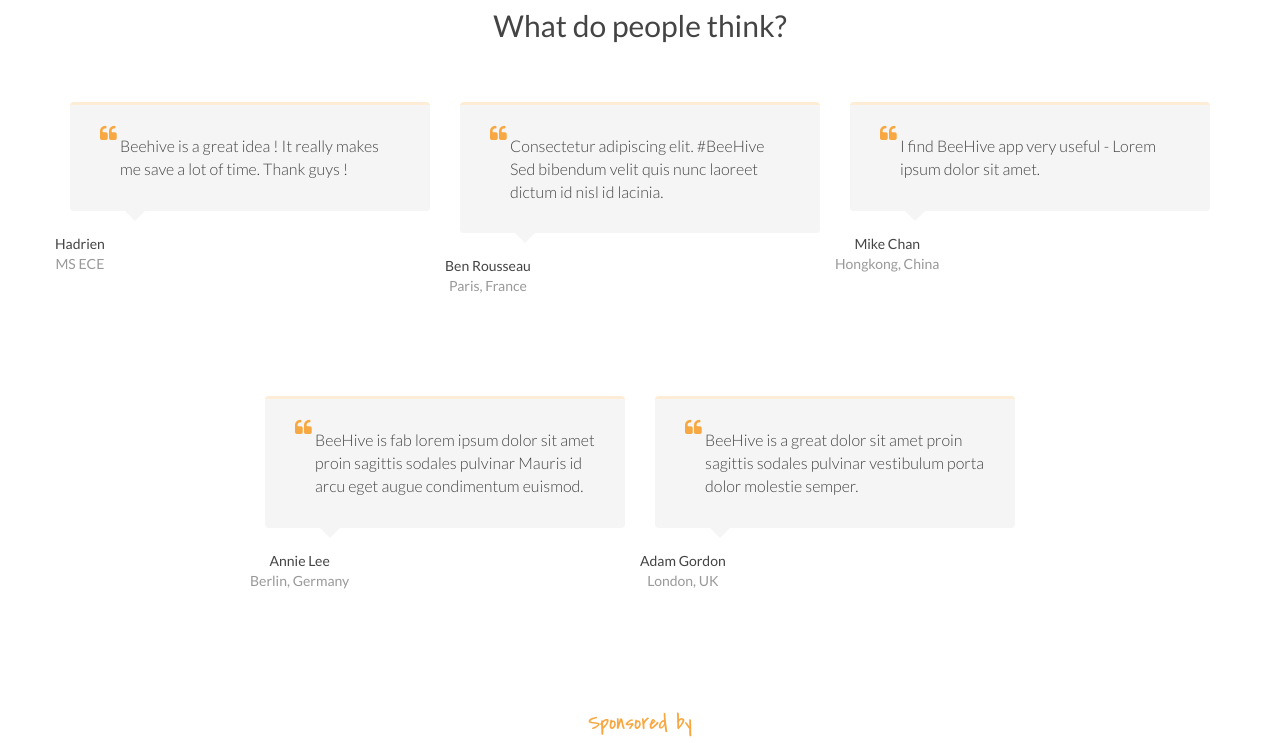
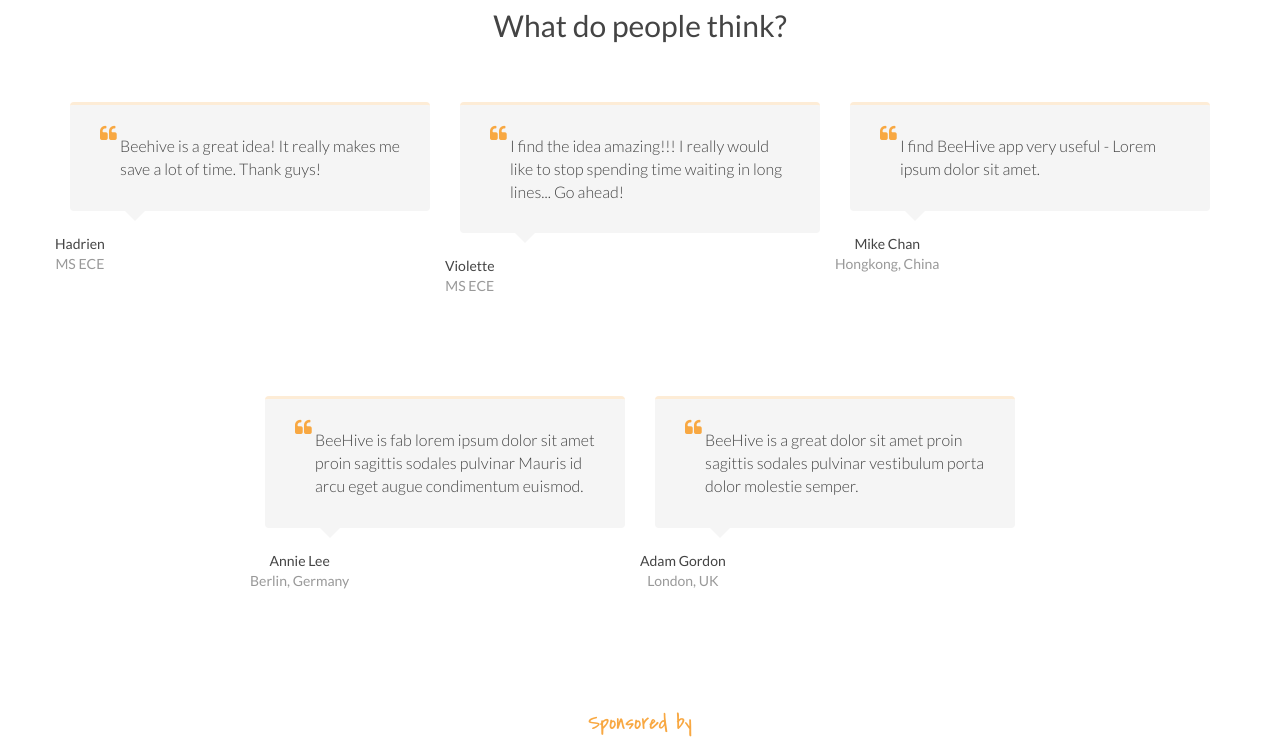
Before and after one commit to zhenyi2697/Beehive-frontpage, a plain HTML site: page index.html in a window 1280 px wide. Shown: the part 3440-4183 px from the top of the page. Drawn offline with Linux system fonts and the light colour scheme.

Commit message:
Update index.html
Ajouter commentaires

```diff
--- a/index.html
+++ b/index.html
@@ -330,7 +330,7 @@
                     <div class="quote-box">
                         <i class="fa fa-quote-left"></i>
                         <blockquote class="quote">
-                            Beehive is a great idea ! It really makes me save a lot of time. Thank guys !
+                            Beehive is a great idea! It really makes me save a lot of time. Thank guys!
                         </blockquote><!--//quote-->
                     </div><!--//quote-box-->
                     <div class="people row">
@@ -344,13 +344,13 @@
                     <div class="quote-box">
                         <i class="fa fa-quote-left"></i>
                         <blockquote class="quote">
-                            Consectetur adipiscing elit. #BeeHive Sed bibendum velit quis nunc laoreet dictum id nisl id lacinia.
+                            I find the idea amazing!!! I really would like to stop spending time waiting in long lines... Go ahead!
                         </blockquote><!--//quote-->
                     </div><!--//quote-box-->
                     <div class="people row">
                         <p class="details text-center pull-left">
-                            <span class="name">Ben Rousseau</span>
-                            <span class="title">Paris, France</span>
+                            <span class="name">Violette</span>
+                            <span class="title">MS ECE</span>
                         </p>
                     </div><!--//people-->
                 </div><!--//item-->
```
